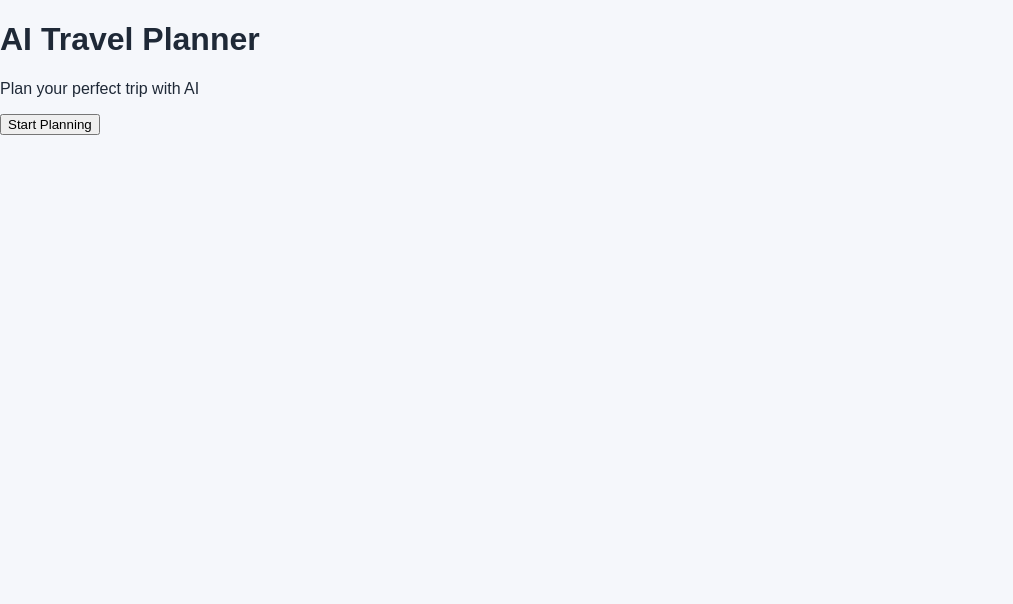
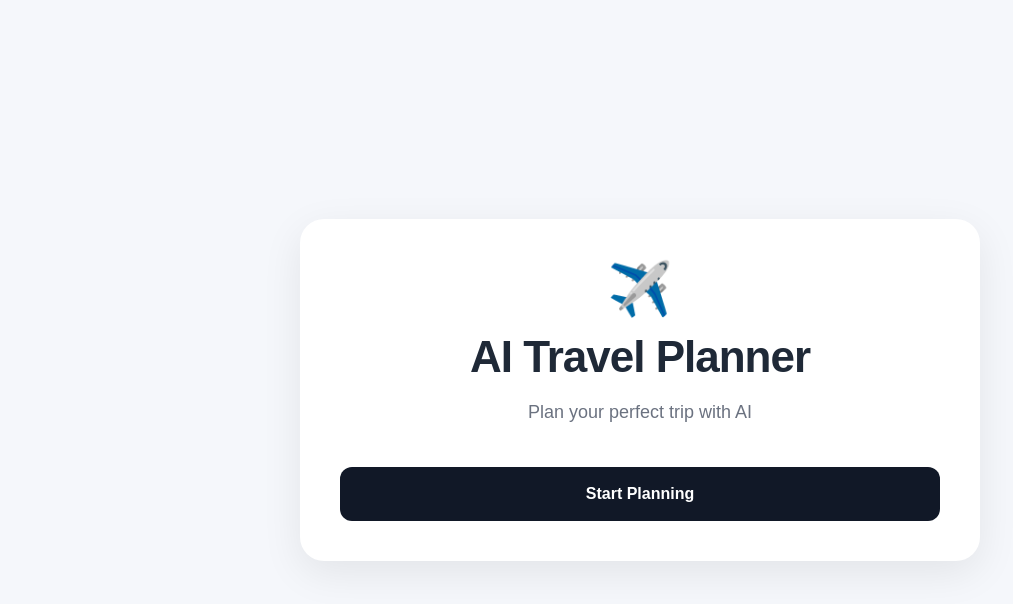
Before and after one commit to minalvhora28-web/ai-travel-planner, a Next.js app: page / in a window 1280 px wide. Shown: the top 604 px of the page, without its empty margins (0-1013 px from the left). Built offline with nearby package versions, Linux system fonts and the light colour scheme.

Commit message:
Refactor Home component layout and add Link

```diff
--- a/app/page.tsx
+++ b/app/page.tsx
@@ -1,11 +1,36 @@
+import Link from "next/link";
+
 export default function Home() {
   return (
-    <main>
-      <h1>AI Travel Planner </h1>
+    <main
+      className="planner-page"
+      style={{
+        display: "flex",
+        alignItems: "center",
+        justifyContent: "center",
+      }}
+    >
+      <section className="planner-card" style={{ textAlign: "center" }}>
+        <div className="hero-icon">✈️</div>
 
-      <p>Plan your perfect trip with AI</p>
+        <div className="planner-hero">
+          <h1>AI Travel Planner</h1>
+          <p>Plan your perfect trip with AI</p>
+        </div>
 
-      <button>Start Planning</button>
+        <Link
+          href="/planner"
+          className="generate-button"
+          style={{
+            display: "flex",
+            alignItems: "center",
+            justifyContent: "center",
+            textDecoration: "none",
+          }}
+        >
+          Start Planning
+        </Link>
+      </section>
     </main>
   );
 }
```
